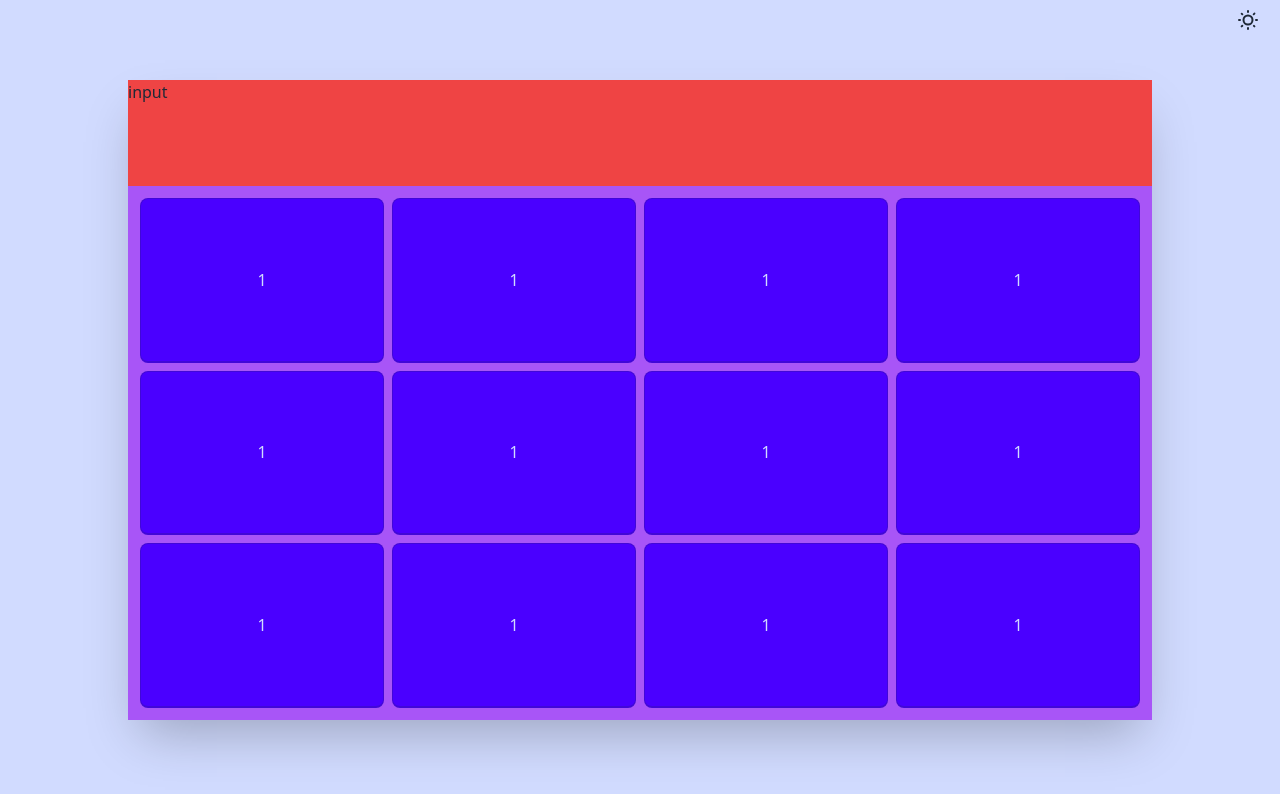
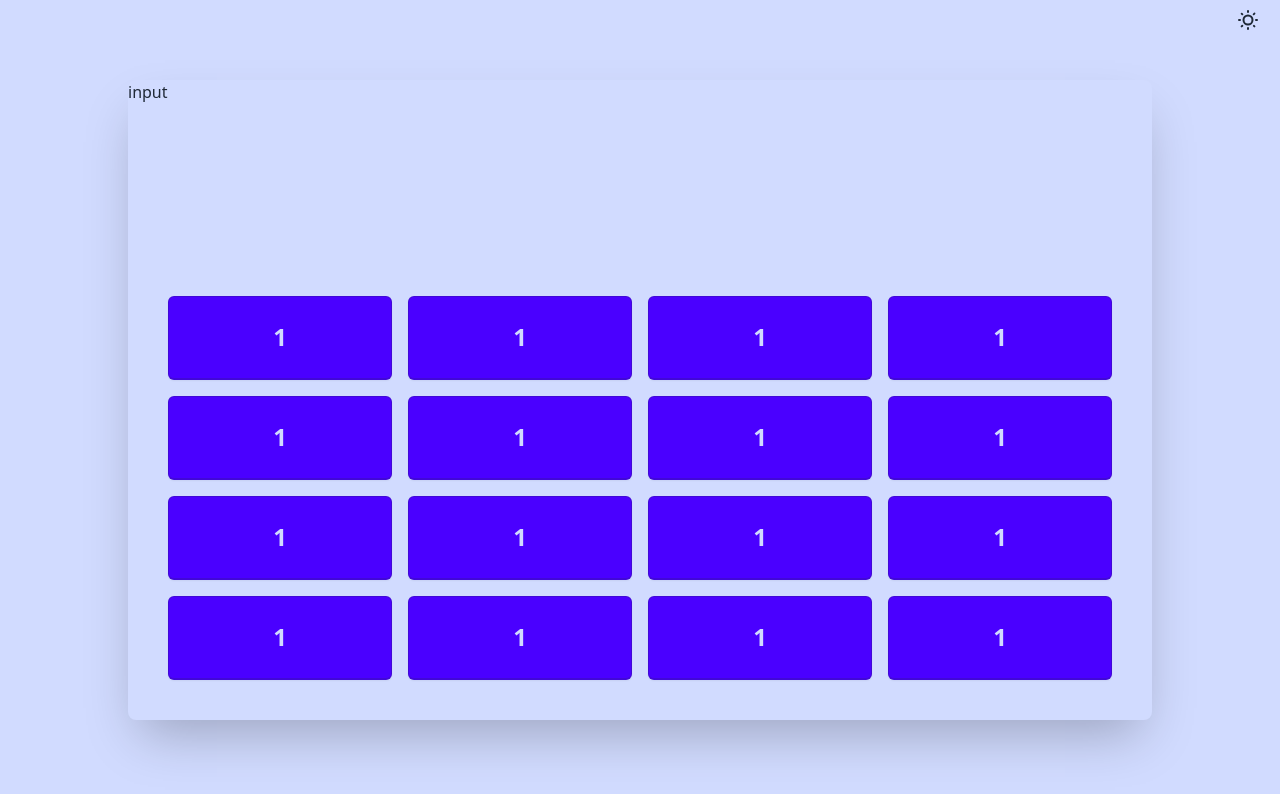
Before and after one commit to darshankm-excelr/calculator, a website: page index.html in a window 1280 px wide. Drawn offline with Linux system fonts and the light colour scheme.

Commit message:
added basic stylings moving towards the working part

```diff
--- a/index.html
+++ b/index.html
@@ -22,20 +22,73 @@
       </svg>
     </label>
     <div class="w-[80%] h-[80%] bg-primary-content rounded-lg shadow-2xl flex flex-col">
-      <p class="w-full h-[20%] bg-red-500 ">input</p>
-      <div class="h-full w-full bg-purple-500 grid grid-cols-4 gap-2 p-3">
-        <div class="kbd bg-primary text-primary-content">1</div>
-        <div class="kbd bg-primary text-primary-content">1</div>
-        <div class="kbd bg-primary text-primary-content">1</div>
-        <div class="kbd bg-primary text-primary-content">1</div>
-        <div class="kbd bg-primary text-primary-content">1</div>
-        <div class="kbd bg-primary text-primary-content">1</div>
-        <div class="kbd bg-primary text-primary-content">1</div>
-        <div class="kbd bg-primary text-primary-content">1</div>
-        <div class="kbd bg-primary text-primary-content">1</div>
-        <div class="kbd bg-primary text-primary-content">1</div>
-        <div class="kbd bg-primary text-primary-content">1</div>
-        <div class="kbd bg-primary text-primary-content">1</div>
+      <p class=" h-[70%] md:w-full md:h-[40%] ">input</p>
+      <div class="h-full w-full grid grid-cols-4 md:gap-4 gap-2 md:p-10 p-4">
+        <div
+          class="kbd md:w-full md:h-full btn hover:bg-error rounded-full md:rounded-md bg-primary text-primary-content font-bold text-2xl cursor-pointer w-6 h-6">
+          1
+        </div>
+        <div
+          class="kbd md:w-full md:h-full btn hover:bg-error rounded-full md:rounded-md bg-primary text-primary-content font-bold text-2xl cursor-pointer w-6 h-6">
+          1
+        </div>
+        <div
+          class="kbd md:w-full md:h-full btn hover:bg-error rounded-full md:rounded-md bg-primary text-primary-content font-bold text-2xl cursor-pointer w-6 h-6">
+          1
+        </div>
+        <div
+          class="kbd md:w-full md:h-full btn hover:bg-error rounded-full md:rounded-md bg-primary text-primary-content font-bold text-2xl cursor-pointer w-6 h-6">
+          1
+        </div>
+        <div
+          class="kbd md:w-full md:h-full btn hover:bg-error rounded-full md:rounded-md bg-primary text-primary-content font-bold text-2xl cursor-pointer w-6 h-6">
+          1
+        </div>
+        <div
+          class="kbd md:w-full md:h-full btn hover:bg-error rounded-full md:rounded-md bg-primary text-primary-content font-bold text-2xl cursor-pointer w-6 h-6">
+          1
+        </div>
+        <div
+          class="kbd md:w-full md:h-full btn hover:bg-error rounded-full md:rounded-md bg-primary text-primary-content font-bold text-2xl cursor-pointer w-6 h-6">
+          1
+        </div>
+        <div
+          class="kbd md:w-full md:h-full btn hover:bg-error rounded-full md:rounded-md bg-primary text-primary-content font-bold text-2xl cursor-pointer w-6 h-6">
+          1
+        </div>
+        <div
+          class="kbd md:w-full md:h-full btn hover:bg-error rounded-full md:rounded-md bg-primary text-primary-content font-bold text-2xl cursor-pointer w-6 h-6">
+          1
+        </div>
+        <div
+          class="kbd md:w-full md:h-full btn hover:bg-error rounded-full md:rounded-md bg-primary text-primary-content font-bold text-2xl cursor-pointer w-6 h-6">
+          1
+        </div>
+        <div
+          class="kbd md:w-full md:h-full btn hover:bg-error rounded-full md:rounded-md bg-primary text-primary-content font-bold text-2xl cursor-pointer w-6 h-6">
+          1
+        </div>
+        <div
+          class="kbd md:w-full md:h-full btn hover:bg-error rounded-full md:rounded-md bg-primary text-primary-content font-bold text-2xl cursor-pointer w-6 h-6">
+          1
+        </div>
+        <div
+          class="kbd md:w-full md:h-full btn hover:bg-error rounded-full md:rounded-md bg-primary text-primary-content font-bold text-2xl cursor-pointer w-6 h-6">
+          1
+        </div>
+        <div
+          class="kbd md:w-full md:h-full btn hover:bg-error rounded-full md:rounded-md bg-primary text-primary-content font-bold text-2xl cursor-pointer w-6 h-6">
+          1
+        </div>
+        <div
+          class="kbd md:w-full md:h-full btn hover:bg-error rounded-full md:rounded-md bg-primary text-primary-content font-bold text-2xl cursor-pointer w-6 h-6">
+          1
+        </div>
+        <div
+          class="kbd md:w-full md:h-full btn hover:bg-error rounded-full md:rounded-md bg-primary text-primary-content font-bold text-2xl cursor-pointer w-6 h-6">
+          1
+        </div>
+
       </div>
     </div>
   </div>
```
Also changed, not shown: styles.css, 1 other file.
